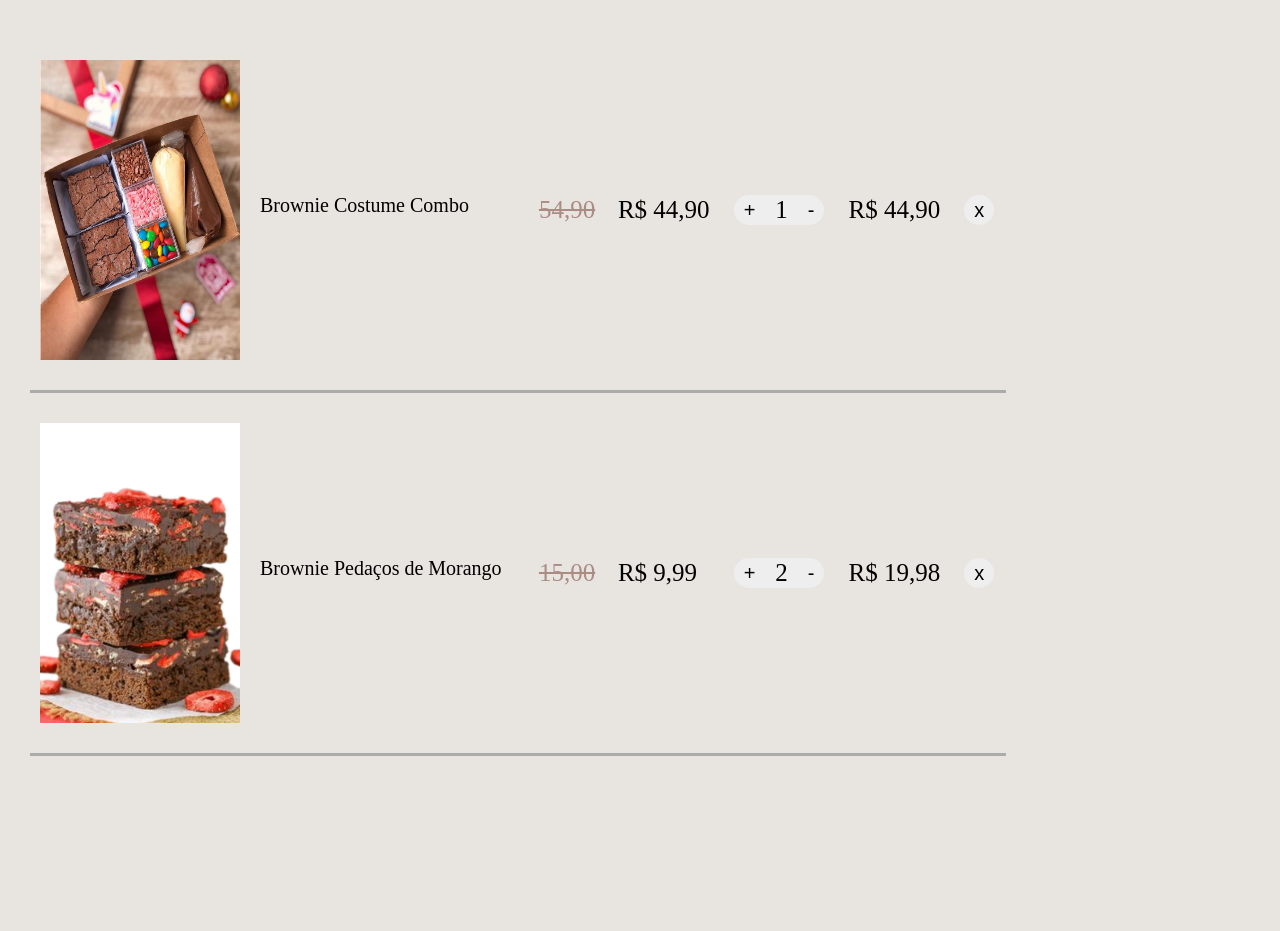
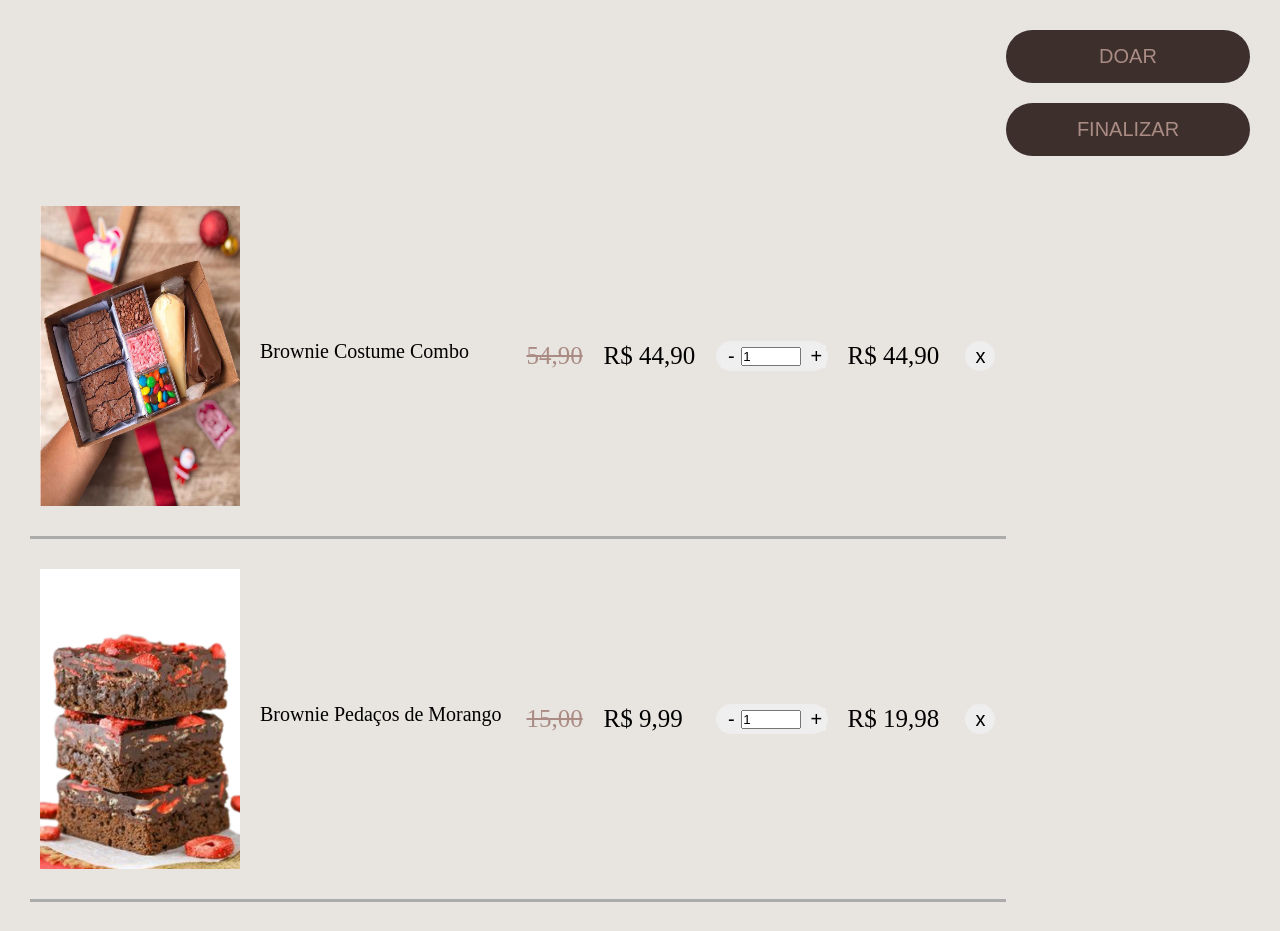
Before and after one commit to lucasklugs/ProjetoBW, a PHP site: page /BWcestinha.html in a window 1280 px wide. Shown: the part 158-1089 px from the top of the page. Before the commit the page ends 914 px from the top, so only its background shows below. Run offline with PHP 8.4, Linux system fonts and the light colour scheme.

Commit message:
cestinha

```diff
--- a/BWcestinha.html
+++ b/BWcestinha.html
@@ -29,9 +29,9 @@
             <td>R$ 44,90</td>
         <td>
         <div class="quantidade">
-            <button>+</button>
-            <span>1</span>
-            <button>-</button>
+            <button id="diminuir" onclick="stepper(this)"> - </button>
+            <input type="number" min="0" max="100" step="1" value="1" id="my-input" readonly>
+            <button id="aumentar" onclick="stepper(this)"> + </button>
         </div>
         </td>
             <td>R$ 44,90</td>
@@ -51,10 +51,11 @@
             <td>R$ 9,99</td>
             <td>
             <div class="quantidade">
-            <button>+</button>
-            <span>2</span>
-            <button>-</button>
+            <button id="diminuir" onclick="stepper(this)"> - </button>
+            <input type="number" min="0" max="100" step="1" value="1" id="my-input" readonly>
+            <button id="aumentar" onclick="stepper(this)"> + </button>
         </div>
+        <script src="js/cestinha.js"></script>
         </td>
             <td>R$ 19,98</td>
             <td>
@@ -62,10 +63,14 @@
             </td>
             </tr>
         <tr></tr>
+        <div class="botoes">
+            <button id="botao" href="#">DOAR</button>
+            <button id="botao" href="#">FINALIZAR</button>
+        </div>
+        </div>
         </tbody>
         </table>
         </section>
-        </div>
         </main>
 </body>
 </html>
--- a/css/cestinha.css
+++ b/css/cestinha.css
@@ -19,11 +19,9 @@ header {
     justify-content: space-between;
 }
 
-
 span{
     margin-left: 30px;
 }
-
 
 h5{
     color:#E8E5E0;
@@ -55,7 +53,6 @@ s{
     font-size: 25px;
 }
 
-
 .produtos {
     display: flex;
     align-items: center;
@@ -76,39 +73,30 @@ s{
 .produtos .informacao .categoria {
     color: #666;
 }
-
-
 .quantidade {
     background: #eee;
     display: inline-flex;
-    padding: 0 0;
     align-items: center;
     border-radius: 20px;
     height: 30px;
+    width: 100%;
 }
 
-
-.quantidade span {
-    margin: 0 10px;
+.numeros{
+    width: 40%;
+    display: flex;
+    align-items: center;
+    justify-content: center;
+    text-align: center;
+    border: 1px solid white;
 }
 
-
-.quantidade button {
-    display: flex;
-    align-items: center;
-    background: transparent;
-    border: 0;
-    padding: 0 10px;
+button{
+    width: 20px;
+    border: none;
     font-size: 20px;
-    height: 100%;
+    margin-left: 5px;
 }
-
-
-.quantidade button:hover {
-    background: #ddd;
-}
-
-
 .remover {
     background: #eee;
     border: 0;
@@ -121,7 +109,28 @@ s{
     font-size: 20px;
 }
 
-
 .remover:hover {
     background: #ddd;
 }
+
+#botao{
+    background-color: #3D2F2C;
+    color: #AA8C85;
+    padding: 15px 15px;
+    width: 20%;
+    display: flex;
+    justify-content: space-around;
+    text-align: center;
+    font-size: 20px;
+    cursor: pointer;
+    margin-bottom: 20px;
+    border-radius: 30px;
+}
+
+.botoes{
+    width: 100%;
+    height: auto;
+    display: flex;
+    flex-direction: column;
+    align-items: flex-end;
+}
--- /dev/null
+++ b/js/cestinha.js
@@ -0,0 +1,14 @@
+const myInput = document.getElementById("my-input");
+function stepper(btn) {
+    let id = btn.getAttribute("id");
+    let min = myInput.getAttribute("min");
+    let max = myInput.getAttribute("max");
+    let step = myInput.getAttribute("step");
+    let val = myInput.getAttribute("value");
+    let calcStep = (id == "aumentar") ? (step*1) : (step * -1);
+    let newValue = parseInt(val) + calcStep;
+
+    if(newValue >= min && newValue <= max){
+        myInput.setAttribute("value", newValue);
+    }
+}
```
